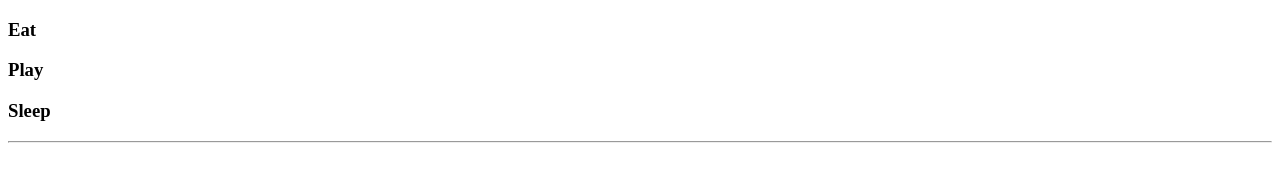
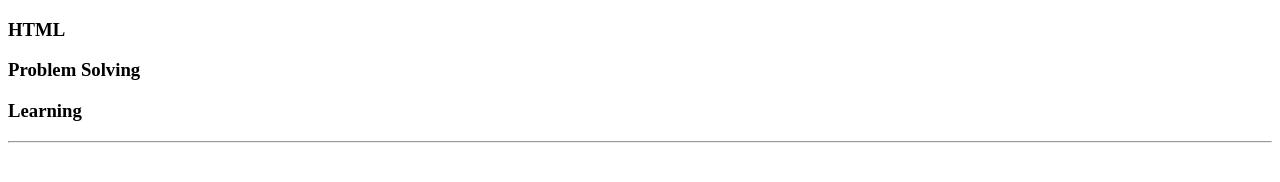
Before and after one commit to darrv/HTML-Resume-Sample, a plain HTML site: page hobbies.html in a window 1280 px wide. Drawn offline with Linux system fonts and the light colour scheme.

Commit message:
Update hobbies.html

```diff
--- a/hobbies.html
+++ b/hobbies.html
@@ -6,9 +6,9 @@
     <title>My Hobbies</title>
 </head>
 <body>
-    <h3>Eat</h3>
-    <h3>Play</h3>
-    <h3>Sleep</h3>
+    <h3>HTML</h3>
+    <h3>Problem Solving</h3>
+    <h3>Learning</h3>
     <hr/>
 </body>
 </html>
```
